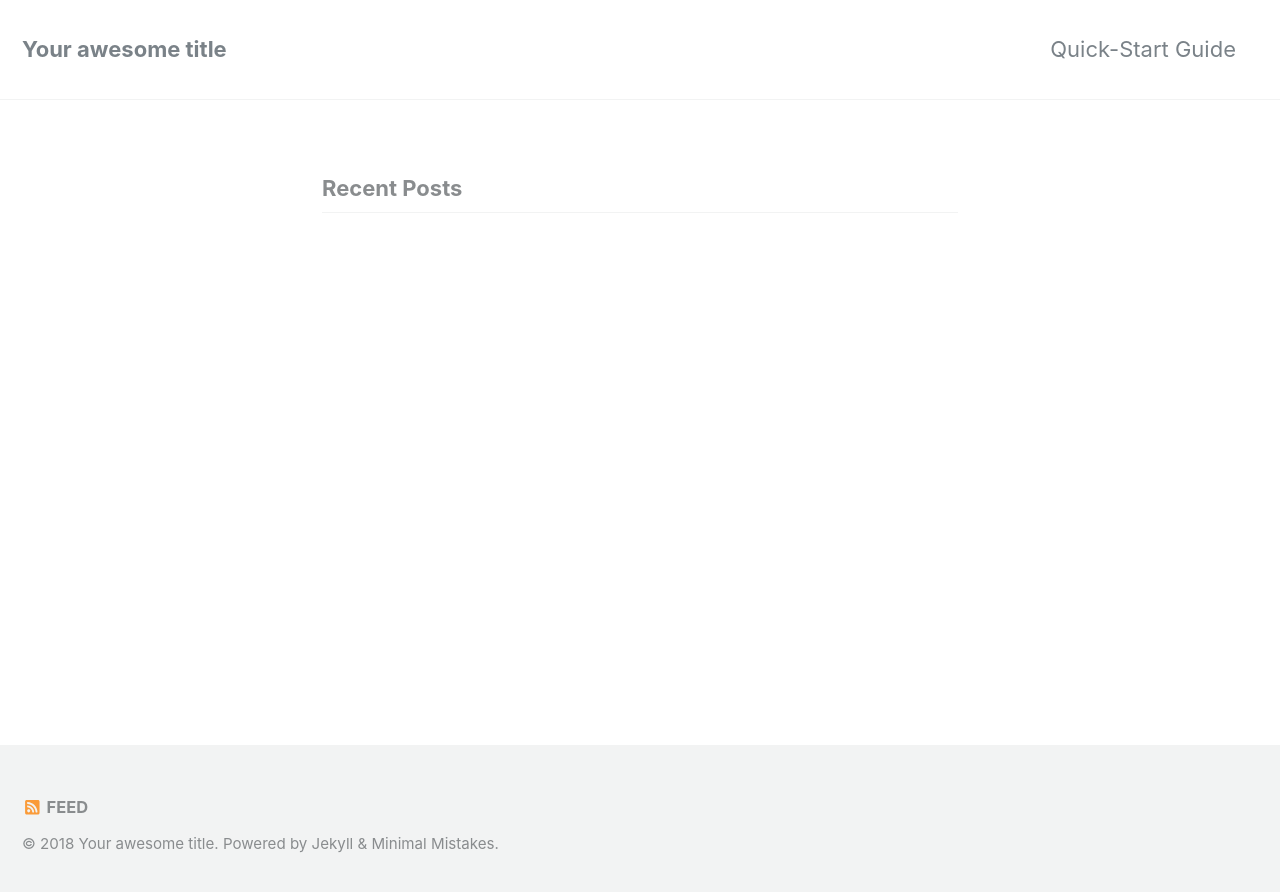
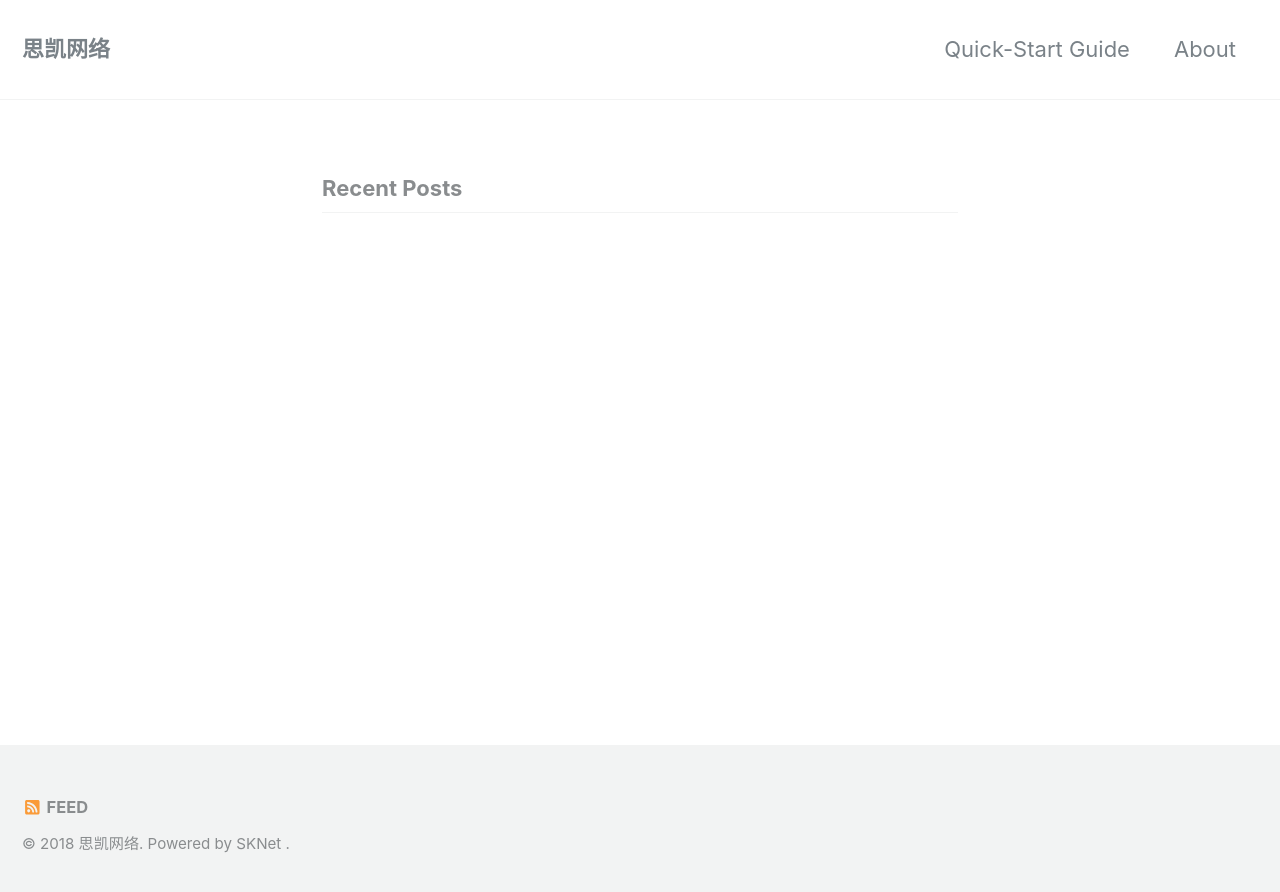
Before and after one commit to SK-Xiaokai/pythonlesson, a Jekyll site: the page built from index.md, in a window 1280 px wide. Shown: the top 892 px of the page. Built offline with Jekyll 4.4.1, drawn with Linux system fonts in a browser that asks for light colours; nearby versions of some CDN libraries.

Commit message:
Update to Sknet

```diff
--- a/_config.yml
+++ b/_config.yml
@@ -21,8 +21,11 @@ repository: SK-Xiaokai/sknet
 # you will see them accessed via {{ site.title }}, {{ site.email }}, and so on.
 # You can create any custom variable you would like, and they will be accessible
 # in the templates via {{ site.myvariable }}.
-title: Your awesome title
-email: your-email@example.com
+
+#SK title: Your awesome title
+title: 思凯网络
+
+email: 29249083@qq.com
 description: >- # this means to ignore newlines until "baseurl:"
   Write an awesome description for your new site here. You can edit this
   line in _config.yml. It will appear in your document head meta (for
--- a/_data/navigation.yml
+++ b/_data/navigation.yml
@@ -2,8 +2,8 @@
 main:
   - title: "Quick-Start Guide"
     url: https://mmistakes.github.io/minimal-mistakes/docs/quick-start-guide/
-  # - title: "About"
-  #   url: https://mmistakes.github.io/minimal-mistakes/about/
+  - title: "About"
+    url: https://mmistakes.github.io/minimal-mistakes/about/
   # - title: "Sample Posts"
   #   url: /year-archive/
   # - title: "Sample Collections"
--- a/_includes/footer.html
+++ b/_includes/footer.html
@@ -22,4 +22,4 @@
   </ul>
 </div>
 
-<div class="page__footer-copyright">&copy; {{ site.time | date: '%Y' }} {{ site.name | default: site.title }}. {{ site.data.ui-text[site.locale].powered_by | default: "Powered by" }} <a href="https://jekyllrb.com" rel="nofollow">Jekyll</a> &amp; <a href="https://mademistakes.com/work/minimal-mistakes-jekyll-theme/" rel="nofollow">Minimal Mistakes</a>.</div>
+<div class="page__footer-copyright">&copy; {{ site.time | date: '%Y' }} {{ site.name | default: site.title }}. {{ site.data.ui-text[site.locale].powered_by | default: "Powered by" }} <a href="https://www.sknet-school.com/" rel="nofollow">SKNet</a> .</div>
```
